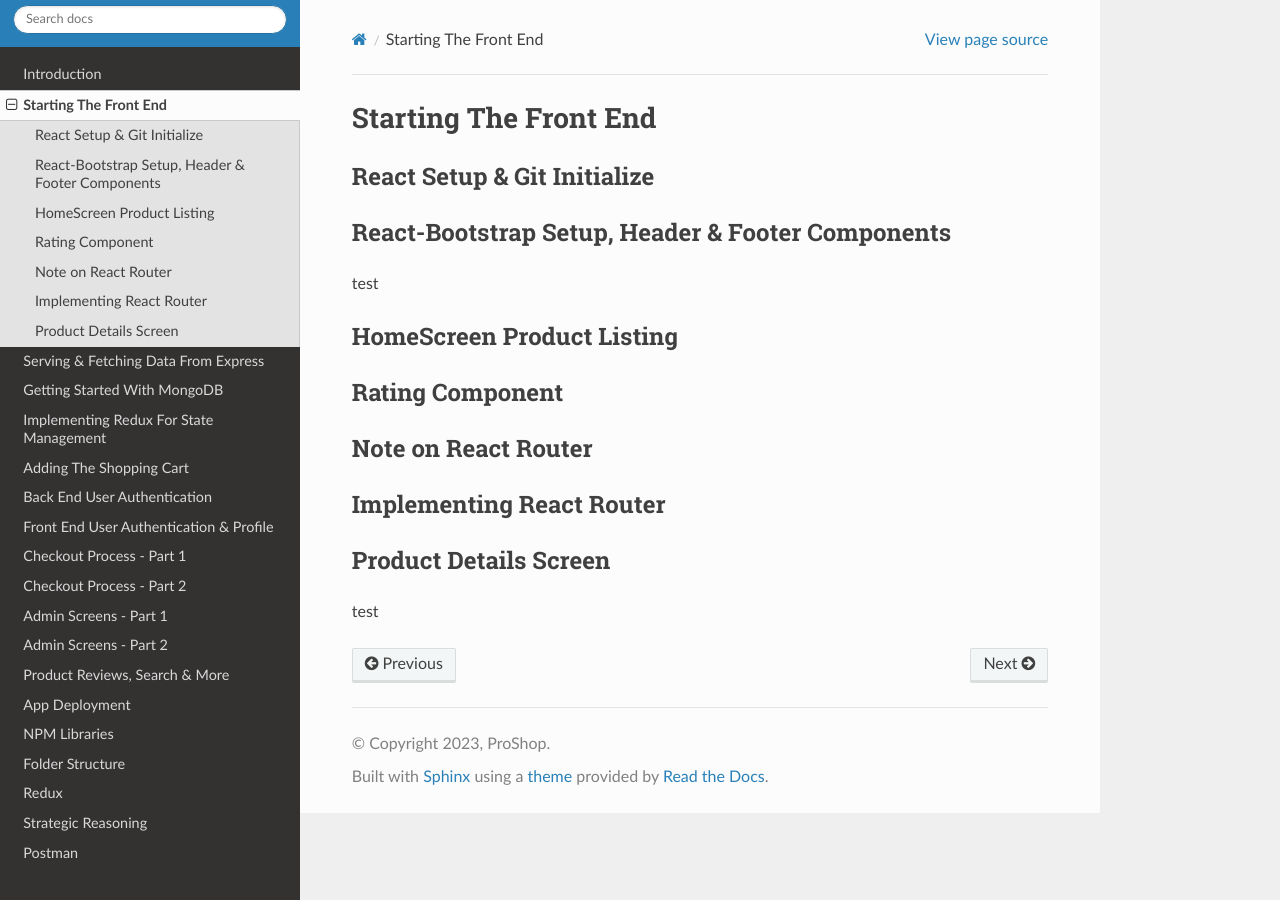
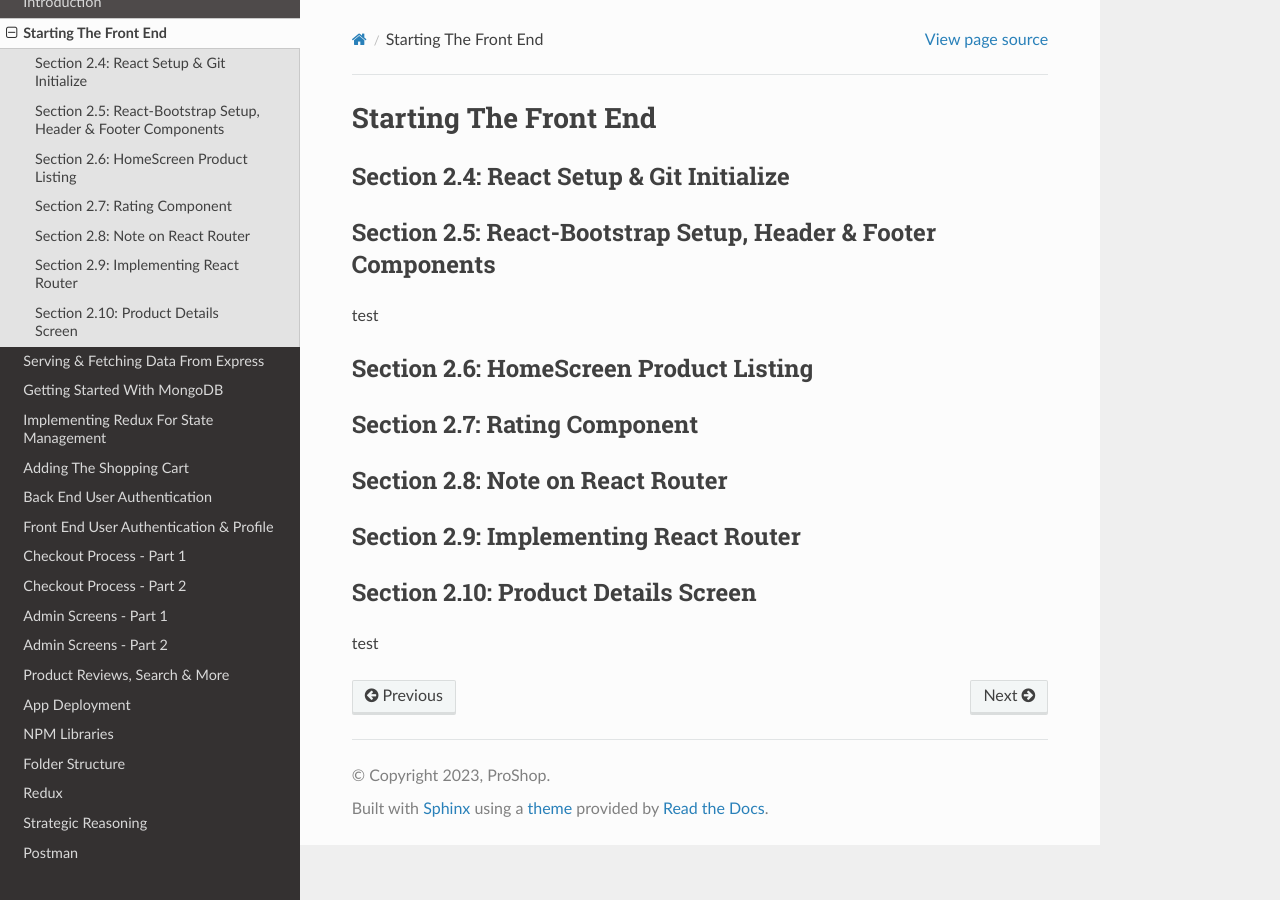
Before and after one commit to Pythonidaer/proshopapp, a Sphinx documentation site: the page built from docs/source/starting-the-front-end.rst, in a window 1280 px wide. Built offline with Sphinx 7.4.7 and the Read the Docs theme 2.0.0, drawn with Linux system fonts in a browser that asks for light colours.

Commit message:
testing section 2 file

```diff
--- a/docs/source/starting-the-front-end.rst
+++ b/docs/source/starting-the-front-end.rst
@@ -3,27 +3,28 @@ Starting The Front End
 
 .. _starting-the-front-end:
 
-React Setup & Git Initialize
+
+Section 2.4: React Setup & Git Initialize
 ------------
 
-React-Bootstrap Setup, Header & Footer Components
+Section 2.5: React-Bootstrap Setup, Header & Footer Components
 ------------
 
 test
 
-HomeScreen Product Listing
+Section 2.6: HomeScreen Product Listing
 ----------------
 
-Rating Component
+Section 2.7: Rating Component
 ------------
 
-Note on React Router
+Section 2.8: Note on React Router
 ----------------
 
-Implementing React Router
+Section 2.9: Implementing React Router
 ------------
 
-Product Details Screen
+Section 2.10: Product Details Screen
 ----------------
 
 test
```
